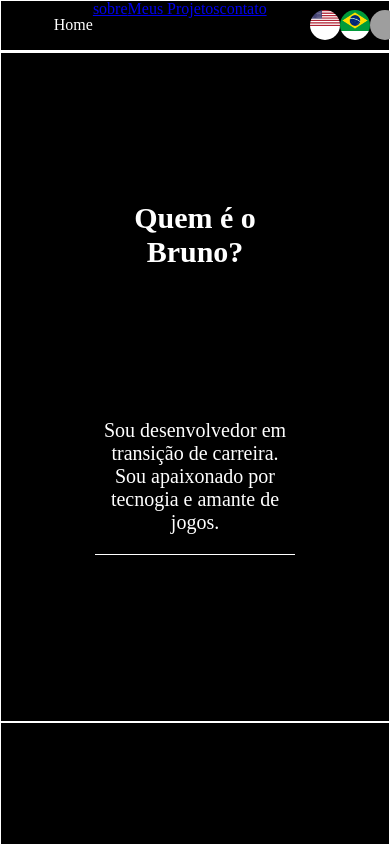
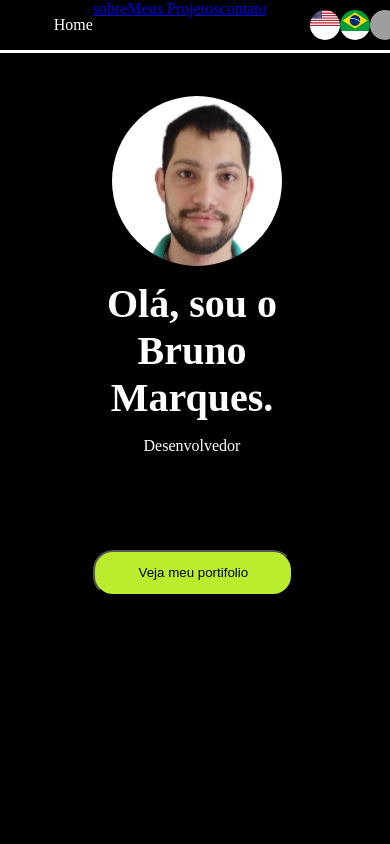
Before and after one commit to brunomarques97/Portifolio, a React (Create React App) app in the folder app/: page / in a window 390 px wide. Shown: the top 844 px of the page. Built offline with nearby package versions, Linux system fonts and the light colour scheme; grey boxes are pictures that could not be loaded.

Commit message:
Modificando foto na home

```diff
--- a/app/src/App.js
+++ b/app/src/App.js
@@ -12,7 +12,7 @@ const estagio =[
 ];
 
 function App() {
-  const[estagiopage,setestagiopage] = useState(estagio[1].name);
+  const[estagiopage,setestagiopage] = useState(estagio[0].name);
 
   const home=()=>{
     setestagiopage(estagio[0].name)
--- a/app/src/components/home.css
+++ b/app/src/components/home.css
@@ -39,16 +39,25 @@
         width: 18em;
         padding: 0em;
         height: 70px;
+        margin: 5em 0;
     }
     .texto h1{
         font-size: 40px;
     }
     .botao{
         top: 200px;
-        left: 5em;
-        right: 5em;
+        left: 7em;
+        right: 7em;
     }
     .foto{
-        background: none;
+      background-position: top;
+      background-size: 15em;
+      height: 10px;
+      width: 10px;
+      border-radius: 100%;
+      right: 7em;
+      left: 7em;
+      top: 5em;
+      padding: 5em;
       }
 }
```
